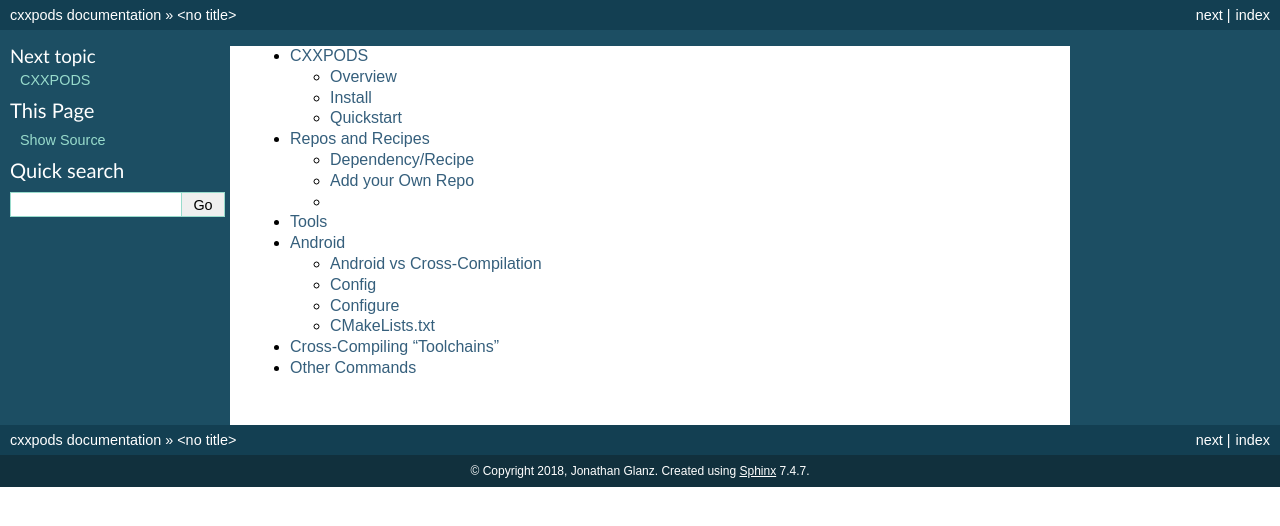
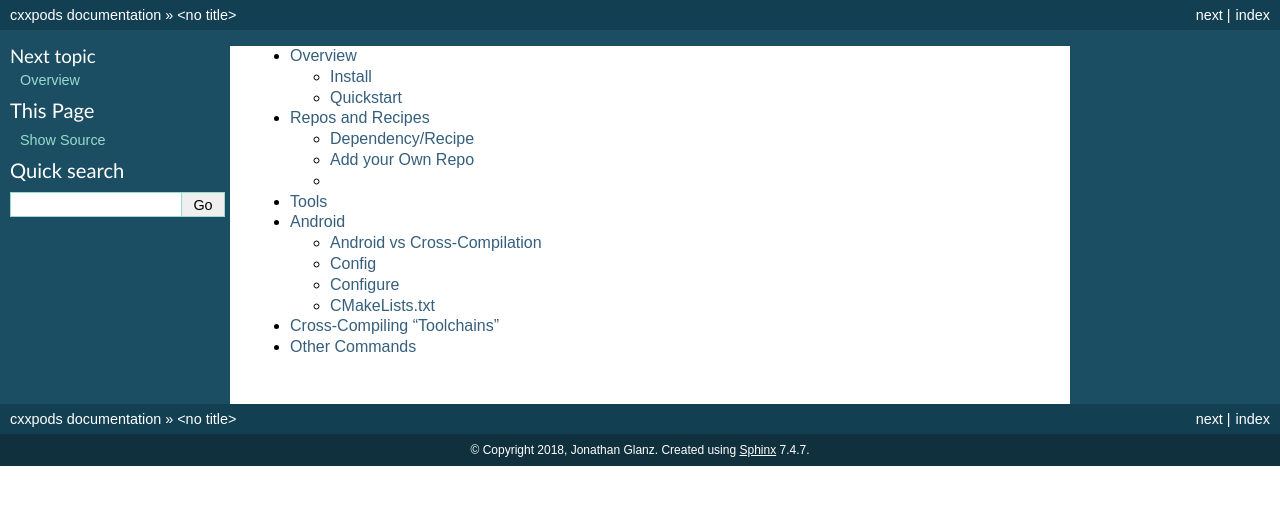
Before and after one commit to cxxpods/cxxpods, a Sphinx documentation site: the page built from docs/index.rst, in a window 1280 px wide. Shown: the top 526 px of the page. Built offline with Sphinx 7.4.7, drawn with Linux system fonts in a browser that asks for light colours.

```diff
--- a/docs/00_Overview.md
+++ b/docs/00_Overview.md
@@ -1,8 +1,6 @@
 ![logo](../art/logo.png)
 
-# CXXPODS
-
-## Overview
+# Overview
 
 CXXPods is a command line tool that allows for both simple c/c++ and very complex multi-platform, cross-compiling dependency managerment.
 
--- a/src/assets/cxxpods.cmake.hbs
+++ b/src/assets/cxxpods.cmake.hbs
@@ -27,6 +27,7 @@ include(CMakeFindDependencyMacro)
       --ANDROID_PIE=${ANDROID_PIE}
       --ANDROID_STL=${ANDROID_STL}
       --ANDROID_NATIVE_API_LEVEL=${ANDROID_NATIVE_API_LEVEL}
+    WORKING_DIRECTORY ${CMAKE_CURRENT_LIST_DIR}/../
     RESULT_VARIABLE CXXPODS_ERR
   )
 
```
Also changed, not shown: 1 other file.
